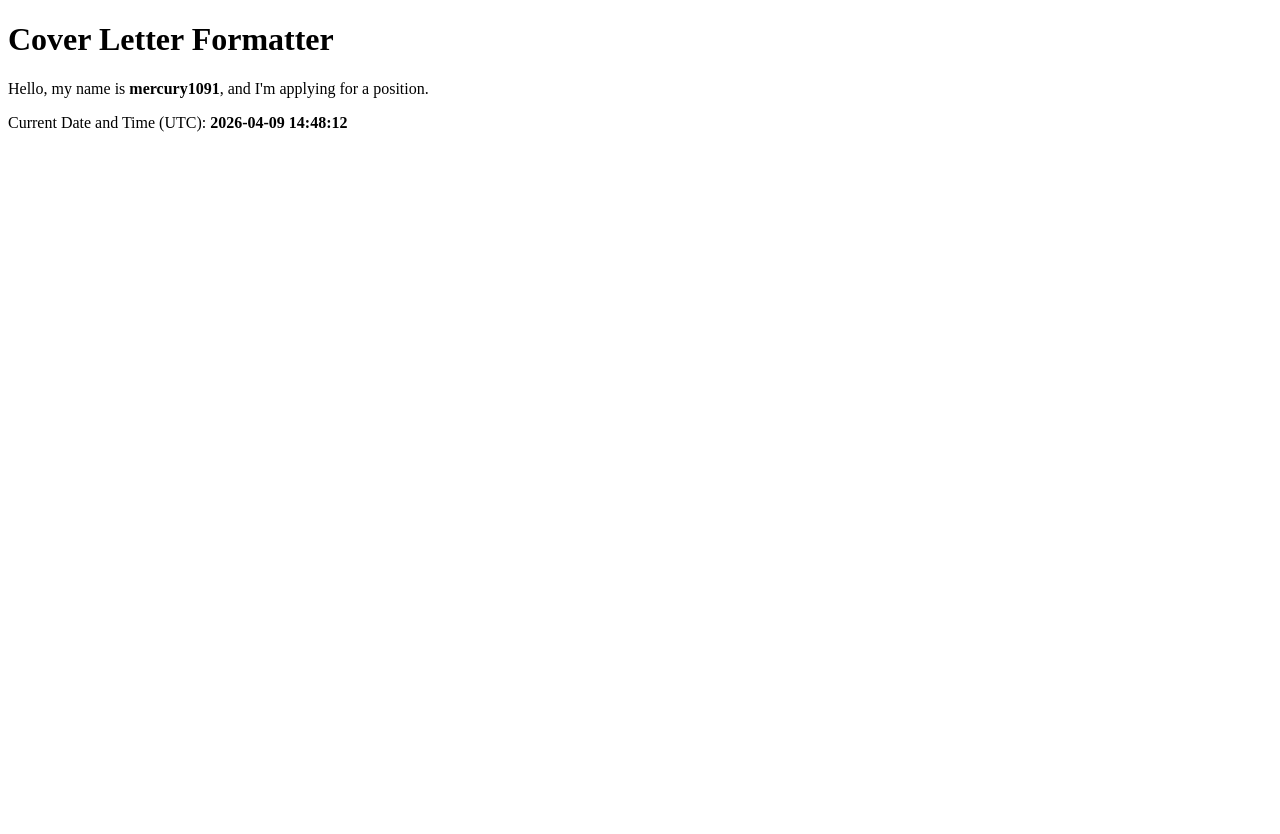
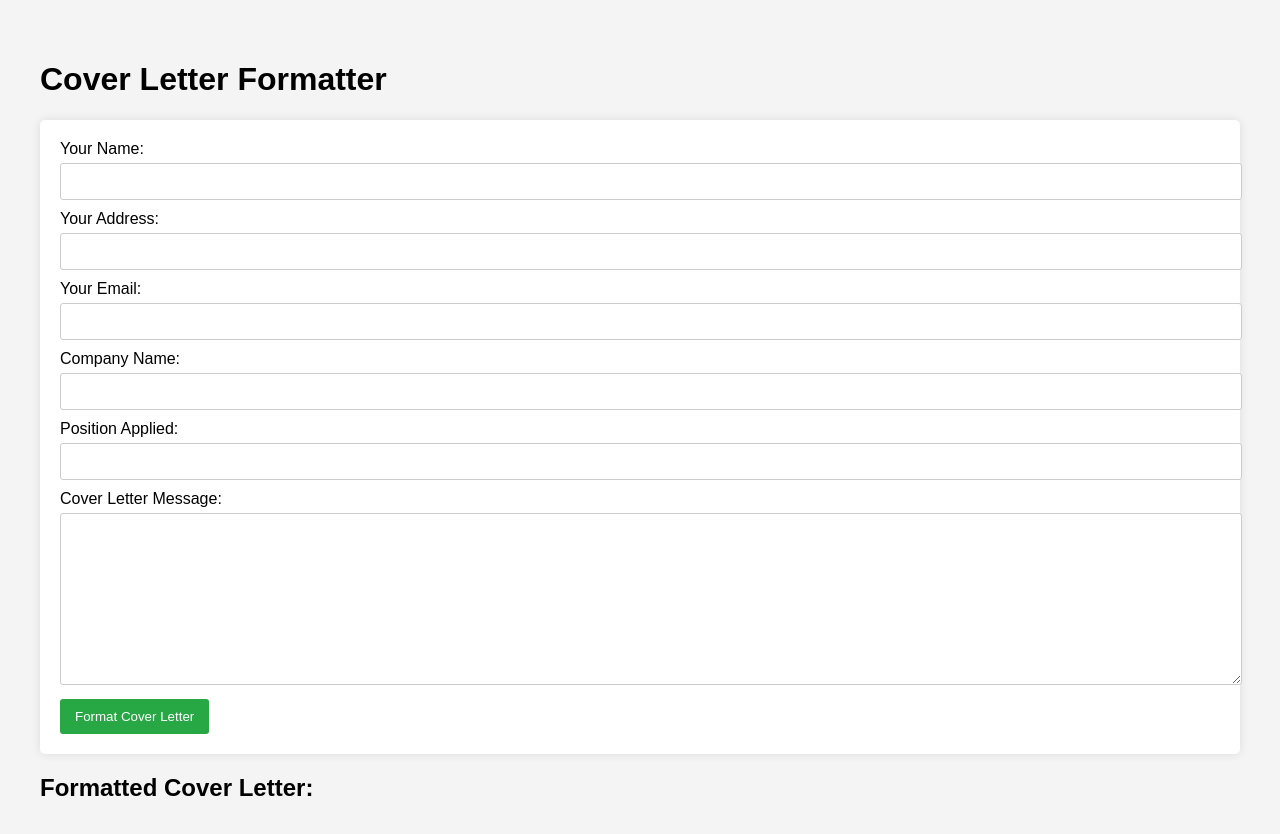
Before and after one commit to mercury1091/cover-letter-formatter, a plain HTML site: page index.html in a window 1280 px wide. Before the commit the page ends 800 px from the top, so only its background shows below. Drawn offline with Linux system fonts and the light colour scheme.

Commit message:
Updated index.html with the full Cover Letter Formatter application code.

```diff
--- a/index.html
+++ b/index.html
@@ -4,10 +4,93 @@
     <meta charset="UTF-8">
     <meta name="viewport" content="width=device-width, initial-scale=1.0">
     <title>Cover Letter Formatter</title>
+    <style>
+        body {
+            font-family: Arial, sans-serif;
+            margin: 20px;
+            padding: 20px;
+            background-color: #f4f4f4;
+        }
+        form {
+            background: #fff;
+            padding: 20px;
+            border-radius: 5px;
+            box-shadow: 0 0 10px rgba(0,0,0,0.1);
+        }
+        label {
+            display: block;
+            margin-bottom: 5px;
+        }
+        input, textarea {
+            width: 100%;
+            padding: 10px;
+            margin-bottom: 10px;
+            border: 1px solid #ccc;
+            border-radius: 3px;
+            resize: vertical;
+        }
+        button {
+            background-color: #28a745;
+            color: white;
+            padding: 10px 15px;
+            border: none;
+            border-radius: 3px;
+            cursor: pointer;
+        }
+        button:hover {
+            background-color: #218838;
+        }
+    </style>
 </head>
 <body>
     <h1>Cover Letter Formatter</h1>
-    <p>Hello, my name is <strong>mercury1091</strong>, and I'm applying for a position.</p>
-    <p>Current Date and Time (UTC): <strong>2026-04-09 14:48:12</strong></p>
+    <form id="coverLetterForm">
+        <label for="name">Your Name:</label>
+        <input type="text" id="name" name="name" required>
+
+        <label for="address">Your Address:</label>
+        <input type="text" id="address" name="address" required>
+
+        <label for="email">Your Email:</label>
+        <input type="email" id="email" name="email" required>
+
+        <label for="company">Company Name:</label>
+        <input type="text" id="company" name="company" required>
+
+        <label for="position">Position Applied:</label>
+        <input type="text" id="position" name="position" required>
+
+        <label for="message">Cover Letter Message:</label>
+        <textarea id="message" name="message" rows="10" required></textarea>
+
+        <button type="submit">Format Cover Letter</button>
+    </form>
+
+    <h2>Formatted Cover Letter:</h2>
+    <pre id="formattedOutput"></pre>
+
+    <script>
+        document.getElementById('coverLetterForm').onsubmit = function(event) {
+            event.preventDefault();
+            const name = document.getElementById('name').value;
+            const address = document.getElementById('address').value;
+            const email = document.getElementById('email').value;
+            const company = document.getElementById('company').value;
+            const position = document.getElementById('position').value;
+            const message = document.getElementById('message').value;
+
+            const formattedLetter = `Dear ${company},\n\n` +
+                `My name is ${name}, and I am applying for the position of ${position}.\n` +
+                `\n` +
+                `${message}\n` +
+                `\n` +
+                `Best regards,\n` +
+                `${name}\n` +
+                `${address}\n` +
+                `${email}`;
+
+            document.getElementById('formattedOutput').textContent = formattedLetter;
+        };
+    </script>
 </body>
 </html>
```
